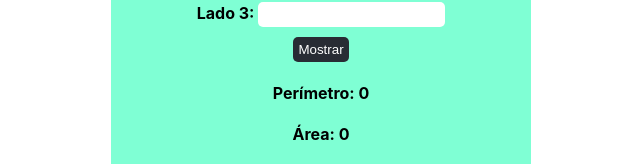
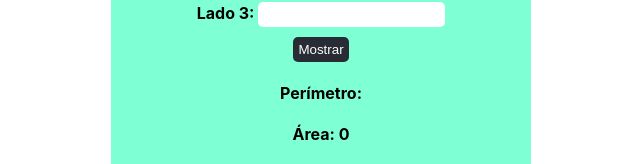
Before and after one commit to JuanseHenao/final-project, a React (Create React App) app: page /arpertri in a window 1280 px wide. Shown: the part 275-439 px from the top of the page, without its empty margins (319-959 px from the left). Built offline with nearby package versions, Linux system fonts and the light colour scheme.

Commit message:
fix condition result triangle

```diff
--- a/src/pages/Arpertri.js
+++ b/src/pages/Arpertri.js
@@ -61,7 +61,7 @@ class Arpertri extends Component {
                     </form>
                     {this.state.area > -1 && (
                             <div>
-                                <h4>Perímetro: {this.state.perimetro}</h4>
+                                <h4>Perímetro: {this.state.perim}</h4>
                                 <h4>Área: {this.state.area}</h4>
                             </div>
                     )}
```
